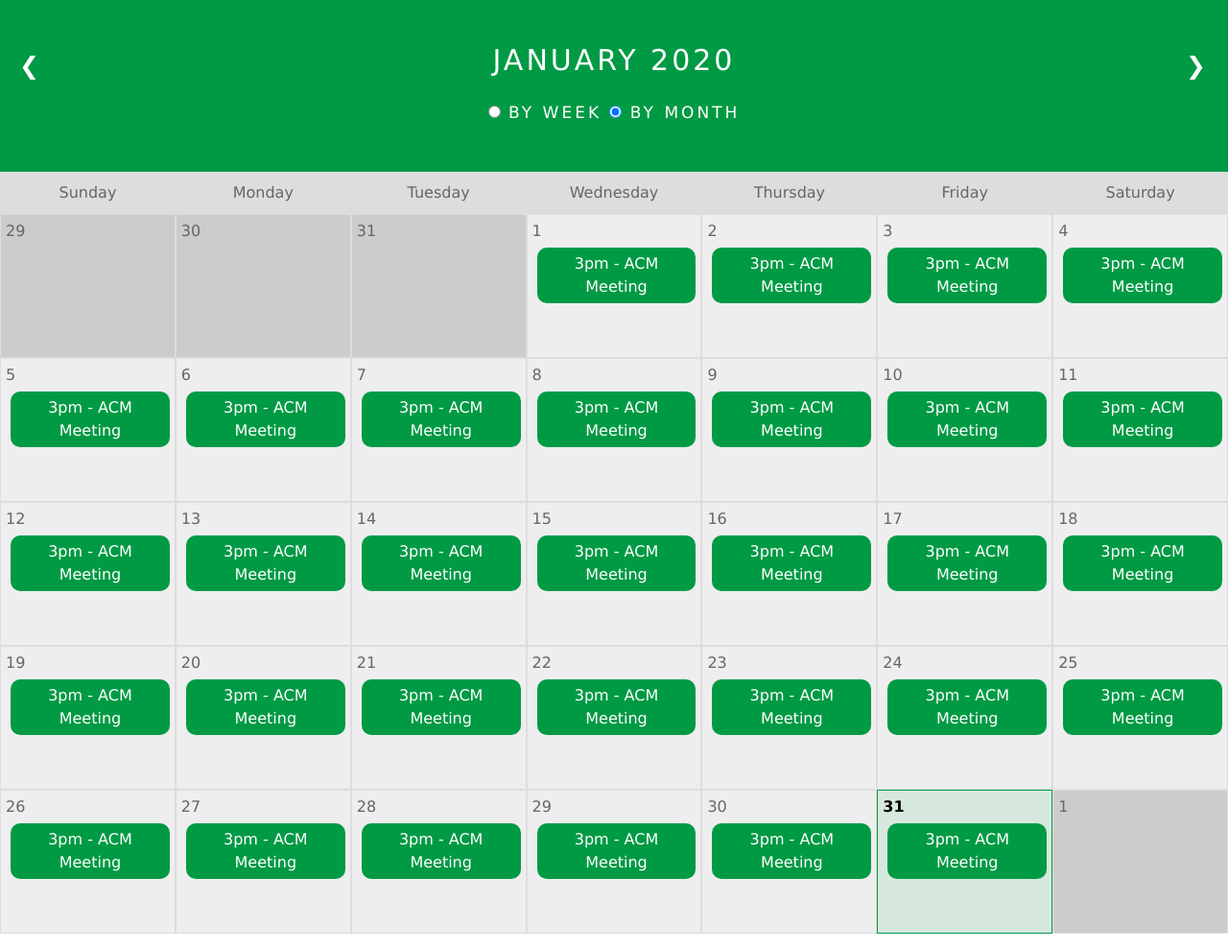
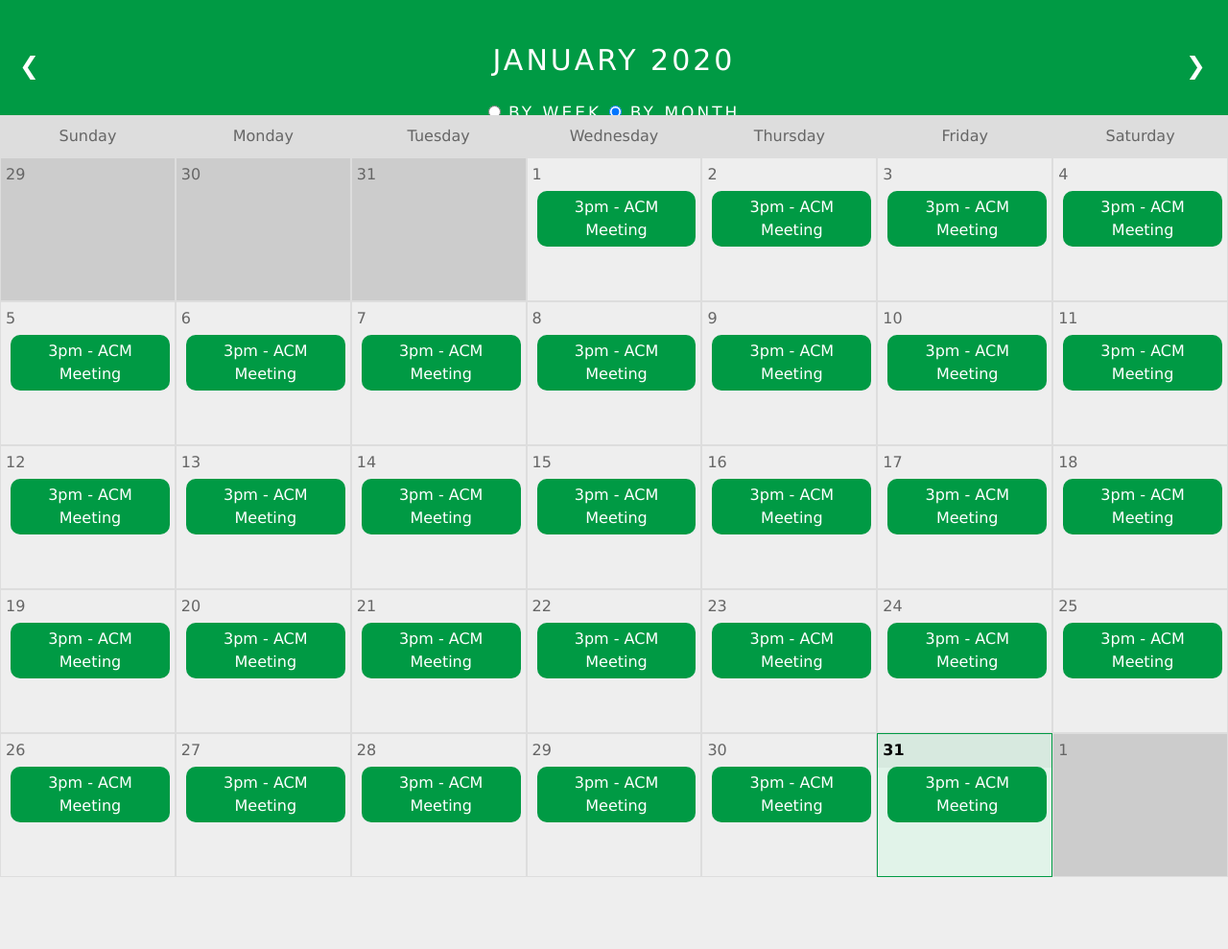
Before and after one commit to bstafford2017/remote-concurrent-scheduler, a PHP site: page /html/calendar.html in a window 1280 px wide. Shown: the whole page at 96% size. After the commit the page ends 914 px from the top, so only its background shows below. Run offline with PHP 8.4, Linux system fonts and the light colour scheme; some libraries are stand-ins or nearby versions.

Commit message:
adjusted height scaling

```diff
--- a/client/css/calendar.css
+++ b/client/css/calendar.css
@@ -11,6 +11,7 @@
   padding: 40px 0;
   background: #009a44;
   text-align: center;
+  height: 15%;
 }
 
 .month ul {
@@ -47,10 +48,6 @@
   color: #005324;
   text-shadow: 5px 5px 5px #005324;
   text-decoration: none;
-}
-
-.table {
-  background-color: #f3f3f3;
 }
 
 /* Weekdays (Mon-Sun) */
@@ -95,6 +92,12 @@
 
 .table {
   display: flex;
+  height: 85%;
+  margin-bottom: 0;
+}
+
+html, body {
+  height: 100%;
 }
 
 /* Change width scaling */
@@ -104,6 +107,7 @@
 
 .main-content {
   flex: 1;
+  background-color: #f3f3f3;
 }
 
 /* Days (1-31) */
--- a/client/html/calendar.html
+++ b/client/html/calendar.html
@@ -1,7 +1,7 @@
 <!doctype html>
 <htmL lang="en">
     <head>
-        <title>Test</title>
+        <title>Calendar</title>
         <link rel="icon" type="image/png" href="../images/logo-circle.png">
         <!-- Bootstrap -->
         <link rel="stylesheet" href="https://stackpath.bootstrapcdn.com/bootstrap/4.1.3/css/bootstrap.min.css">
```
Also changed, not shown: 1 other file.
